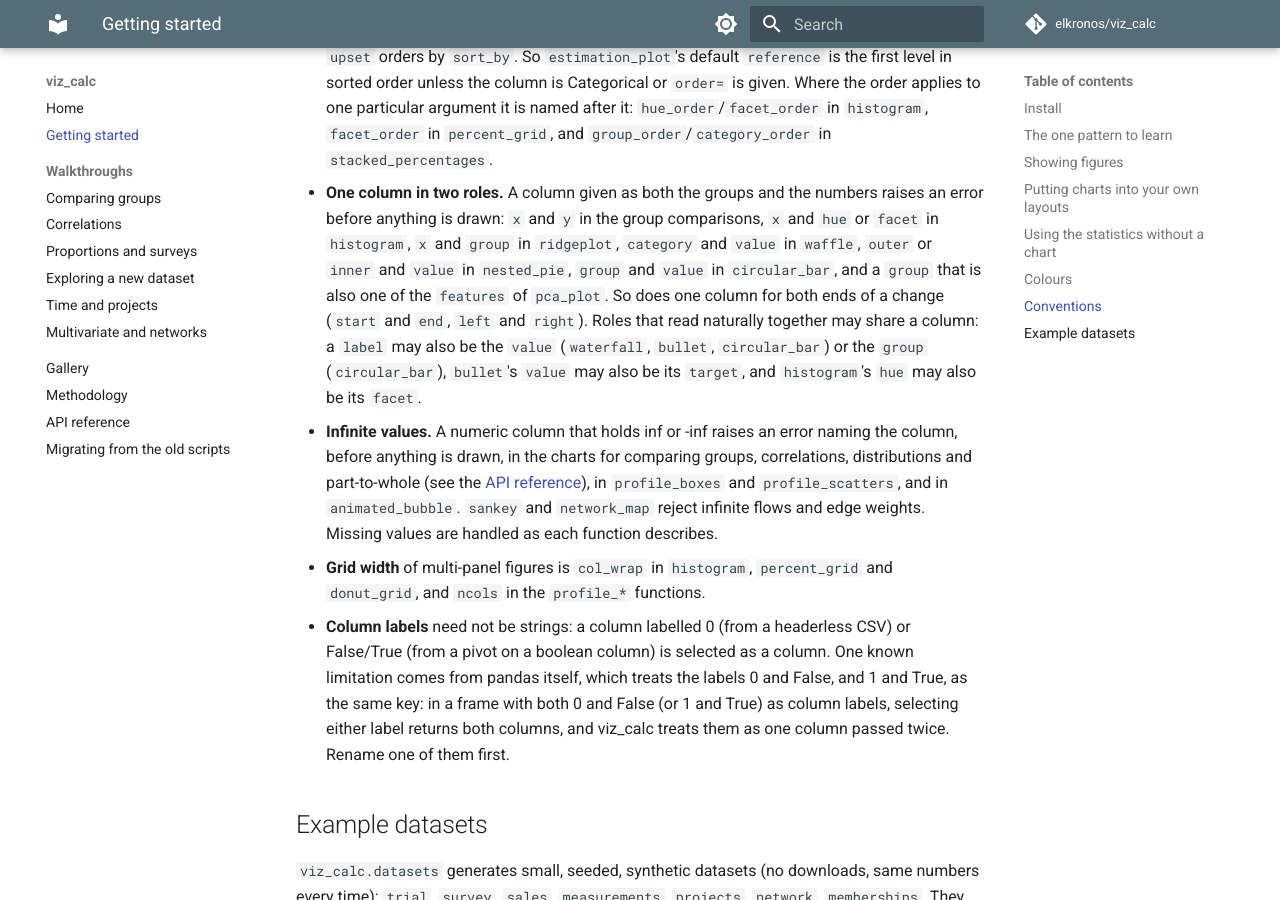
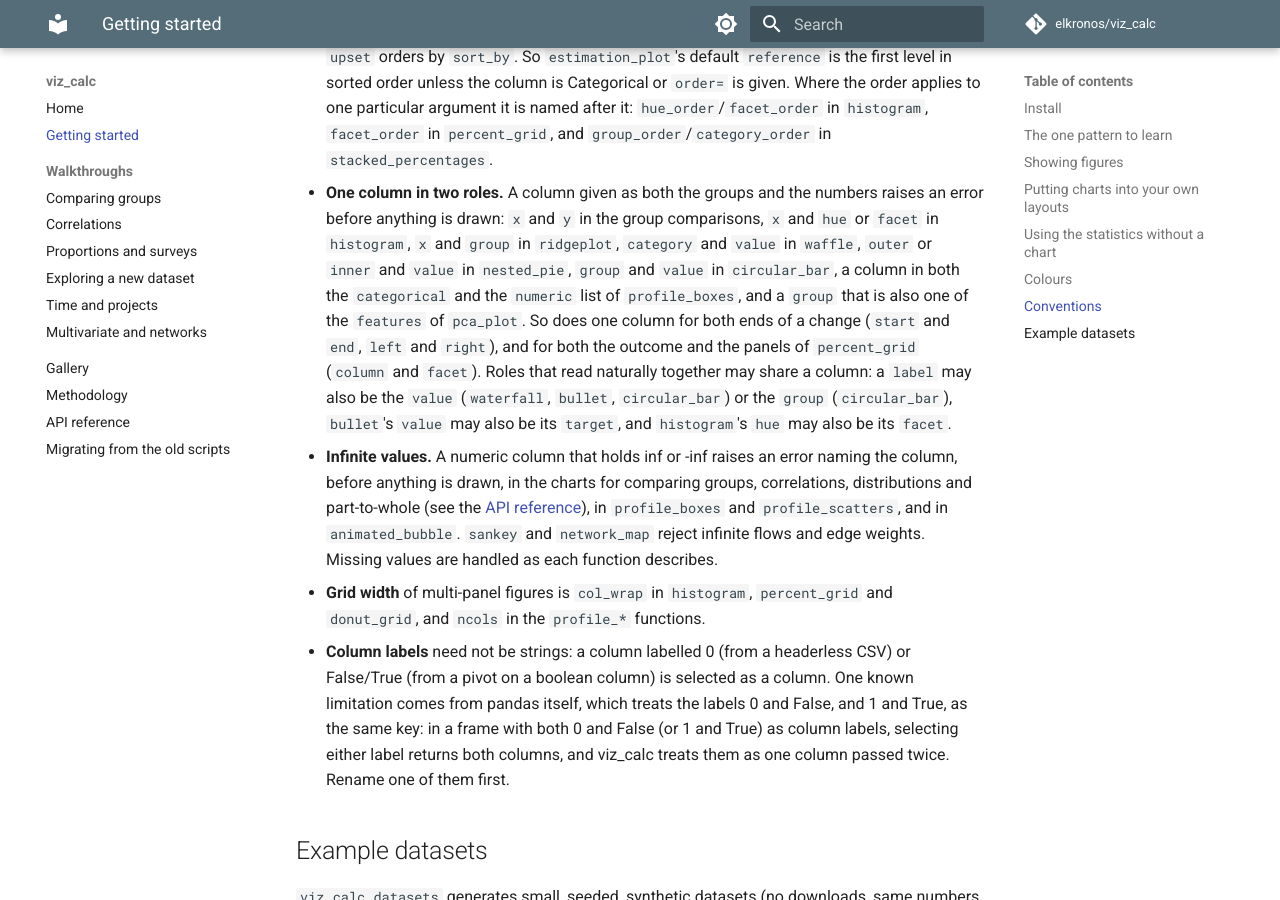
Before and after one commit to elkronos/viz_calc, an MkDocs documentation site: the page built from docs/getting-started.md, in a window 1280 px wide and 900 px high, scrolled down 5192 px. Built offline with MkDocs 1.6.1 and Material for MkDocs 9.7.7, drawn with Linux system fonts in a browser that asks for light colours; comment, search, counter and statistics services are not loaded.

Commit message:
List the profile_boxes and percent_grid role checks under Conventions
The Conventions bullet on one column in two roles named every new check
but two: profile_boxes rejects a column in both its categorical and
numeric lists, and percent_grid rejects one column as both column and
facet.

```diff
--- a/docs/getting-started.md
+++ b/docs/getting-started.md
@@ -202,16 +202,18 @@ same thing everywhere. The exceptions are listed here.
   `hue_order`/`facet_order` in `histogram`, `facet_order` in `percent_grid`,
   and `group_order`/`category_order` in `stacked_percentages`.
 * **One column in two roles.** A column given as both the groups and the
-  numbers raises an error before anything is drawn: `x` and `y` in the
-  group comparisons, `x` and `hue` or `facet` in `histogram`, `x` and
-  `group` in `ridgeplot`, `category` and `value` in `waffle`, `outer` or
-  `inner` and `value` in `nested_pie`, `group` and `value` in
-  `circular_bar`, and a `group` that is also one of the `features` of
-  `pca_plot`. So does one column for both ends of a change (`start` and
-  `end`, `left` and `right`). Roles that read naturally together may share
-  a column: a `label` may also be the `value` (`waterfall`, `bullet`,
-  `circular_bar`) or the `group` (`circular_bar`), `bullet`'s `value` may
-  also be its `target`, and `histogram`'s `hue` may also be its `facet`.
+  numbers raises an error before anything is drawn: `x` and `y` in the group
+  comparisons, `x` and `hue` or `facet` in `histogram`, `x` and `group` in
+  `ridgeplot`, `category` and `value` in `waffle`, `outer` or `inner` and
+  `value` in `nested_pie`, `group` and `value` in `circular_bar`, a column in
+  both the `categorical` and the `numeric` list of `profile_boxes`, and a
+  `group` that is also one of the `features` of `pca_plot`. So does one column
+  for both ends of a change (`start` and `end`, `left` and `right`), and for
+  both the outcome and the panels of `percent_grid` (`column` and `facet`).
+  Roles that read naturally together may share a column: a `label` may also be
+  the `value` (`waterfall`, `bullet`, `circular_bar`) or the `group`
+  (`circular_bar`), `bullet`'s `value` may also be its `target`, and
+  `histogram`'s `hue` may also be its `facet`.
 * **Infinite values.** A numeric column that holds inf or -inf raises an
   error naming the column, before anything is drawn, in the charts for
   comparing groups, correlations, distributions and part-to-whole (see the
```
